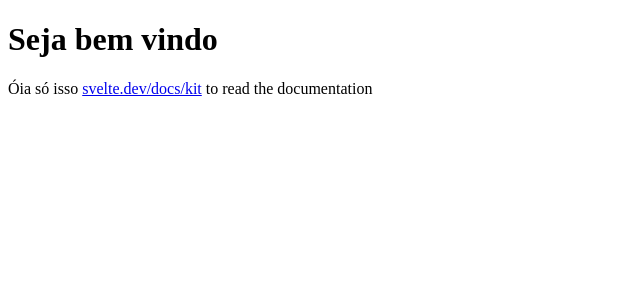
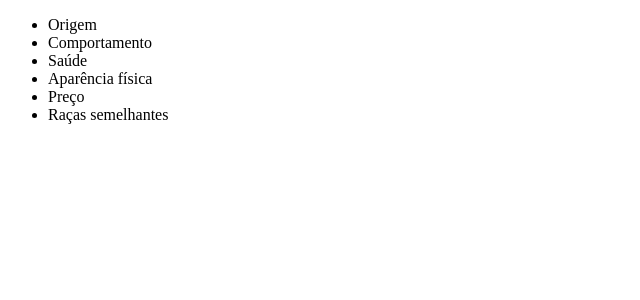
Before and after one commit to Bianca1500/Bianca1500.github.io, a SvelteKit app: page / in a window 1280 px wide. Shown: the top 300 px of the page, without its empty margins (0-640 px from the left). Built offline with nearby package versions, Linux system fonts and the light colour scheme.

Commit message:
inicio do site

```diff
--- a/src/routes/+page.svelte
+++ b/src/routes/+page.svelte
@@ -1,2 +1,30 @@
-<h1>Seja bem vindo</h1>
-<p>Óia só isso <a href="https://svelte.dev/docs/kit">svelte.dev/docs/kit</a> to read the documentation</p>
+<body>
+	<nav>
+		<ul>
+			<li>
+				<a>Origem</a>
+			</li>
+			<li>
+				<a>Comportamento</a>
+			</li>
+			<li>
+				<a>Saúde</a>
+			</li>
+			<li>
+				<a>Aparência física</a>
+			</li>
+			<li>
+				<a>Preço</a>
+			</li>
+			<li>
+				<a>Raças semelhantes</a>
+			</li>
+		</ul>
+	</nav>
+</body>
+
+<style>
+	body {
+		background-color: aqua;
+	}
+</style>
```
